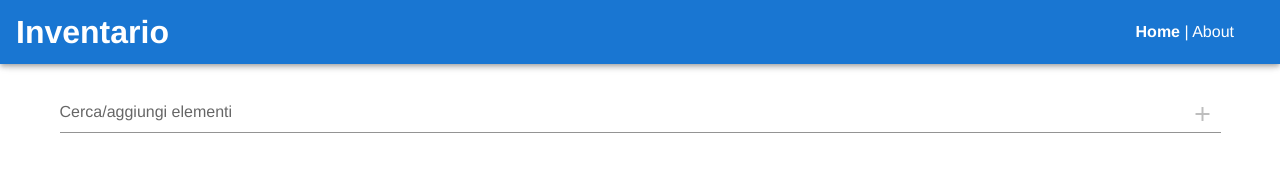
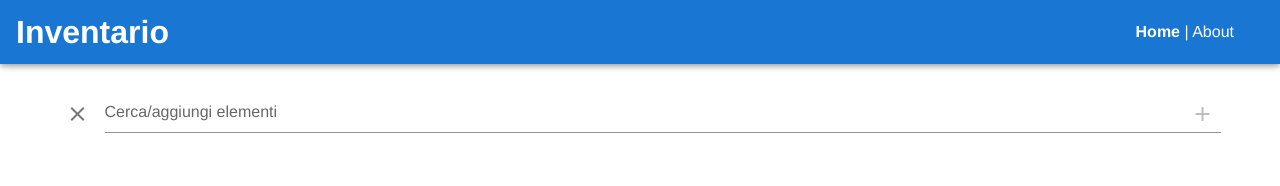
Before and after one commit to vitalegi/warehouse-inventory, a Vue app: page / in a window 1280 px wide. Shown: the top 186 px of the page. Built offline with nearby package versions, Linux system fonts and the light colour scheme; a small style sheet from the web is missing.

Commit message:
cleanup search bar button

```diff
--- a/src/components/Inventory.vue
+++ b/src/components/Inventory.vue
@@ -10,6 +10,9 @@
             slot="append"
           >
             <v-icon>add</v-icon>
+          </v-btn>
+          <v-btn icon @click="text = ''" slot="prepend">
+            <v-icon>mdi-close</v-icon>
           </v-btn>
         </v-text-field>
       </v-col>
```
